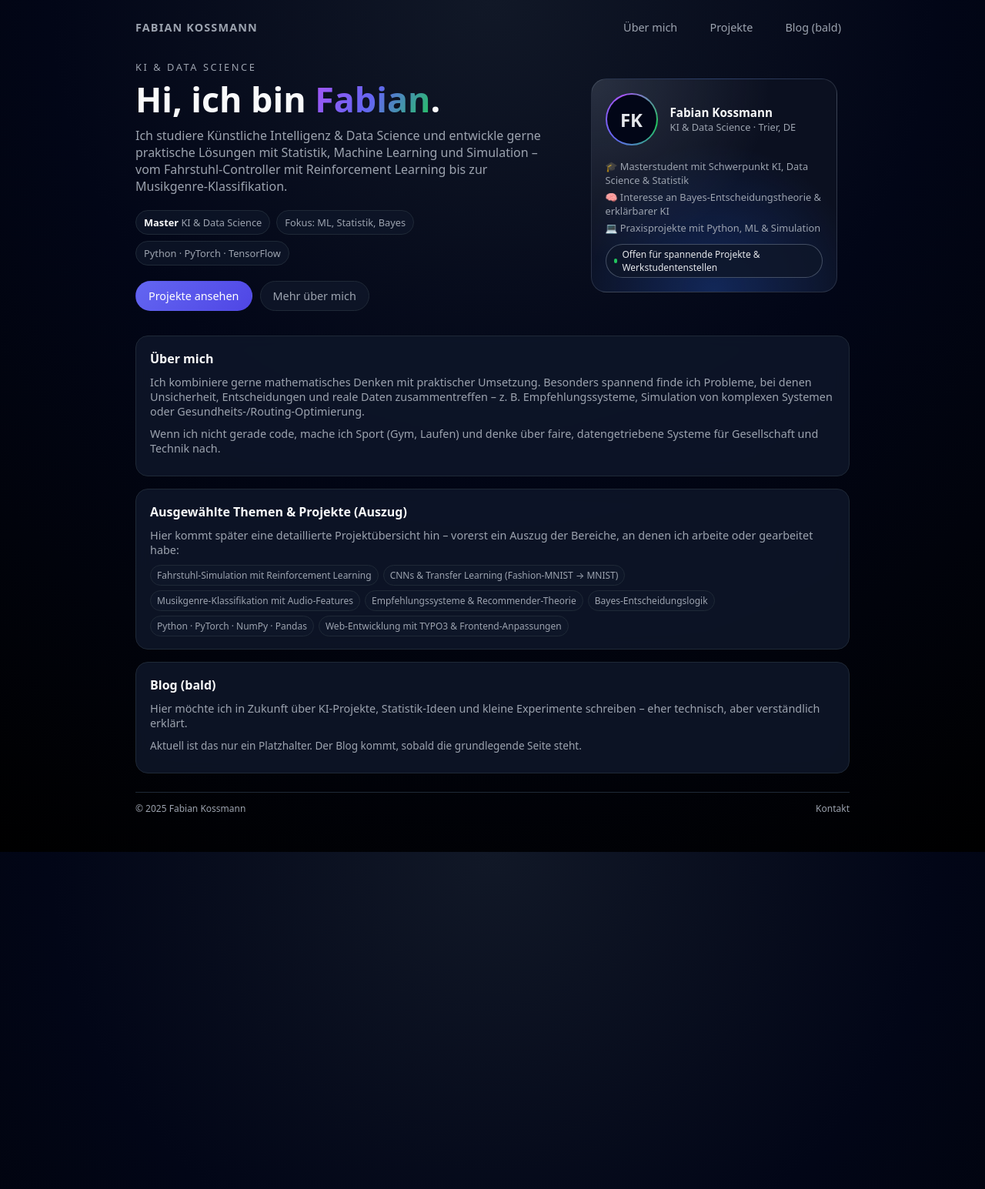
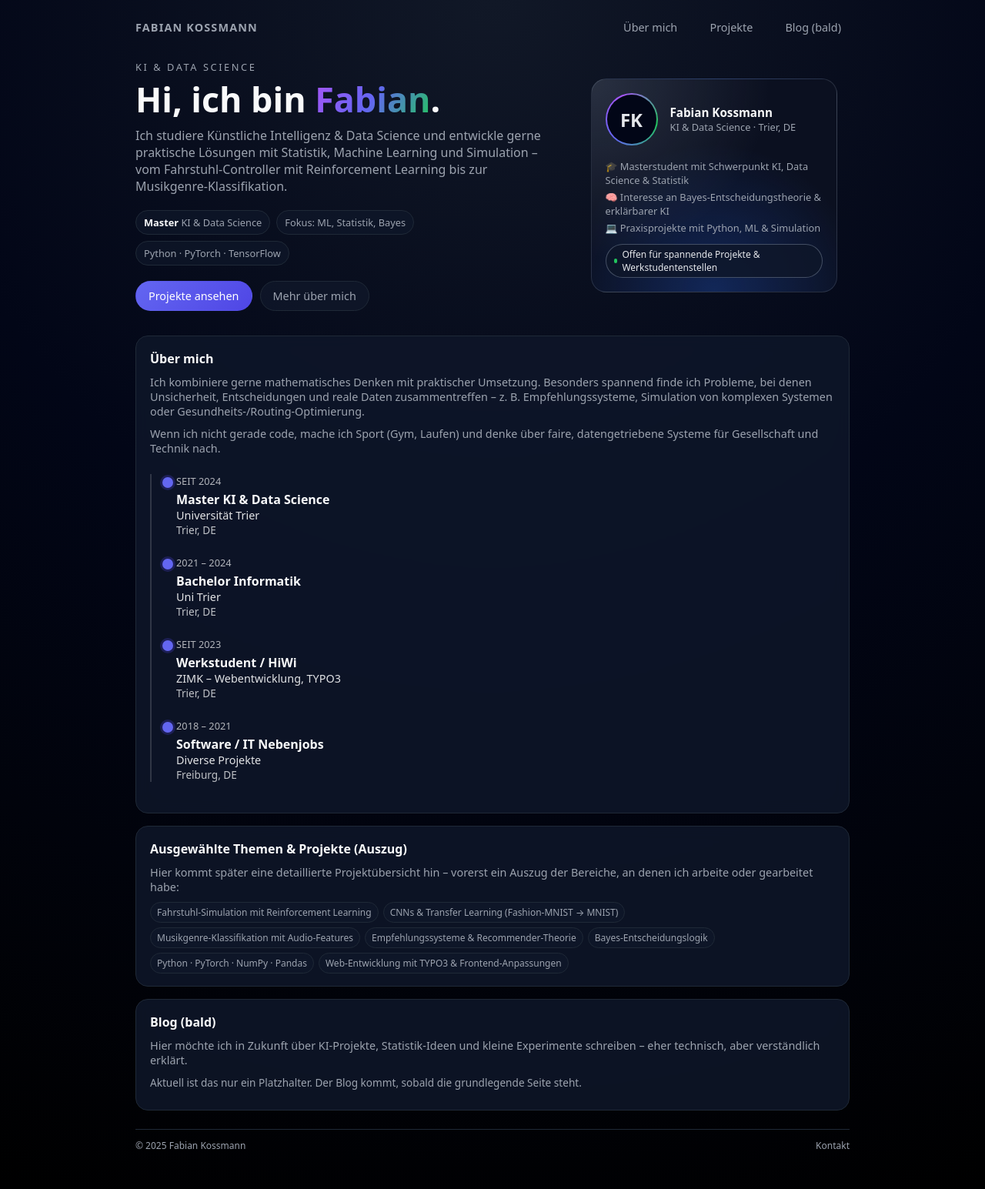
Before and after one commit to kossmanf/fabians-website, a Jekyll site: the page built from index.md, in a window 1280 px wide. Shown: the whole page at 77% size. Built offline with Jekyll 4.4.1, drawn with Linux system fonts in a browser that asks for light colours.

Commit message:
updated cv

```diff
--- a/_layouts/default.html
+++ b/_layouts/default.html
@@ -0,0 +1,152 @@
+---
+---
+<!DOCTYPE html>
+<html lang="de">
+<head>
+    <meta charset="UTF-8">
+    <meta name="viewport" content="width=device-width, initial-scale=1.0">
+    <title>{{ site.title }}</title>
+    <link rel="stylesheet" href="assets/css/style.css">
+</head>
+<body>
+    <div class="page">
+        <header>
+            <div class="logo">FABIAN&nbsp;KOSSMANN</div>
+            <nav>
+                <a href="#about">Über mich</a>
+                <a href="#projects">Projekte</a>
+                <a href="#blog">Blog (bald)</a>
+            </nav>
+        </header>
+
+        <main>
+            <section class="hero">
+                <div class="hero-left">
+                    <div class="hero-eyebrow">KI & Data Science</div>
+                    <h1>Hi, ich bin <span>Fabian</span>.</h1>
+                    <p class="hero-sub">
+                        Ich studiere Künstliche Intelligenz & Data Science und entwickle gerne
+                        praktische Lösungen mit Statistik, Machine Learning und Simulation –
+                        vom Fahrstuhl-Controller mit Reinforcement Learning bis zur Musikgenre-Klassifikation.
+                    </p>
+
+                    <div class="badges">
+                        <div class="badge"><strong>Master</strong> KI & Data Science</div>
+                        <div class="badge">Fokus: ML, Statistik, Bayes</div>
+                        <div class="badge">Python · PyTorch · TensorFlow</div>
+                    </div>
+
+                    <div class="hero-actions">
+                        <a href="#projects" class="btn btn-primary">Projekte ansehen</a>
+                        <a href="#about" class="btn btn-ghost">Mehr über mich</a>
+                    </div>
+                </div>
+
+                <div class="hero-right">
+                    <div class="card">
+                        <div class="avatar-wrapper">
+                            <div class="avatar">
+                                <div class="avatar-inner">
+                                    FK
+                                    <!-- später: <img src="assets/img/fabian.jpg" alt="Foto von Fabian" style="width:100%;height:100%;border-radius:999px;object-fit:cover;"> -->
+                                </div>
+                            </div>
+                            <div>
+                                <div class="avatar-text-title">Fabian Kossmann</div>
+                                <div class="avatar-text-sub">KI & Data Science · Trier, DE</div>
+                            </div>
+                        </div>
+
+                        <ul class="meta-list">
+                            <li>🎓 Masterstudent mit Schwerpunkt KI, Data Science & Statistik</li>
+                            <li>🧠 Interesse an Bayes-Entscheidungstheorie & erklärbarer KI</li>
+                            <li>💻 Praxisprojekte mit Python, ML & Simulation</li>
+                        </ul>
+
+                        <div class="pill">
+                            <span class="pill-dot"></span>
+                            Offen für spannende Projekte & Werkstudentenstellen
+                        </div>
+                    </div>
+                </div>
+            </section>
+
+            <section id="about" class="section" style="margin-bottom: 16px;">
+                <h2>Über mich</h2>
+                <p>
+                    Ich kombiniere gerne mathematisches Denken mit praktischer Umsetzung.
+                    Besonders spannend finde ich Probleme, bei denen Unsicherheit, Entscheidungen
+                    und reale Daten zusammentreffen – z.&nbsp;B. Empfehlungssysteme, Simulation
+                    von komplexen Systemen oder Gesundheits-/Routing-Optimierung.
+                </p>
+                <p>
+                    Wenn ich nicht gerade code, mache ich Sport (Gym, Laufen) und denke über
+                    faire, datengetriebene Systeme für Gesellschaft und Technik nach.
+                </p>
+
+                <div class="cv-timeline">
+                    {% for item in page.cv_entries %}
+                        <div class="cv-item">
+                            <div class="cv-bubble"></div>
+                            <div class="cv-content">
+                                <div class="cv-year">{{ item.year }}</div>
+                                <div class="cv-title">{{ item.title }}</div>
+
+                                {% if item.subtitle %}
+                                    <div class="cv-subtitle">{{ item.subtitle }}</div>
+                                {% endif %}
+
+                                {% if item.location %}
+                                    <div class="cv-location">{{ item.location }}</div>
+                                {% endif %}
+                            </div>
+                        </div>
+                    {% endfor %}
+                </div>
+            </section>
+
+
+            <section id="projects" class="section" style="margin-bottom: 16px;">
+                <h2>Ausgewählte Themen & Projekte (Auszug)</h2>
+                <p>
+                    Hier kommt später eine detaillierte Projektübersicht hin – vorerst ein Auszug
+                    der Bereiche, an denen ich arbeite oder gearbeitet habe:
+                </p>
+                <div class="tags">
+                    <div class="tag">Fahrstuhl-Simulation mit Reinforcement Learning</div>
+                    <div class="tag">CNNs & Transfer Learning (Fashion-MNIST → MNIST)</div>
+                    <div class="tag">Musikgenre-Klassifikation mit Audio-Features</div>
+                    <div class="tag">Empfehlungssysteme & Recommender-Theorie</div>
+                    <div class="tag">Bayes-Entscheidungslogik</div>
+                    <div class="tag">Python · PyTorch · NumPy · Pandas</div>
+                    <div class="tag">Web-Entwicklung mit TYPO3 & Frontend-Anpassungen</div>
+                </div>
+            </section>
+
+            <section id="blog" class="section">
+                <h2>Blog (bald)</h2>
+                <p>
+                    Hier möchte ich in Zukunft über KI-Projekte, Statistik-Ideen und kleine Experimente
+                    schreiben – eher technisch, aber verständlich erklärt.
+                </p>
+                <p style="font-size:0.85rem;color:var(--muted);">
+                    Aktuell ist das nur ein Platzhalter. Der Blog kommt, sobald die grundlegende Seite steht.
+                </p>
+            </section>
+        </main>
+
+        <footer>
+            <div>© <span id="year"></span> Fabian Kossmann</div>
+            <div>
+                <a href="mailto:info@fabian-kossmann.de">Kontakt</a>
+                <!-- später: <a href="/impressum.html">Impressum</a> -->
+            </div>
+        </footer>
+    </div>
+
+    <script>
+        // Aktuelles Jahr im Footer setzen
+        document.getElementById('year').textContent = new Date().getFullYear();
+    </script>
+</body>
+</html>
--- a/assets/css/style.css
+++ b/assets/css/style.css
@@ -306,6 +306,11 @@ footer a:hover {
 }
 
 
+
+
+
+
+
 .blog-gallery {
     display: flex;
     flex-direction: column;
@@ -320,3 +325,53 @@ footer a:hover {
     border-radius: 12px;
     box-shadow: 0 4px 12px rgba(0,0,0,0.1);
 }
+
+
+
+
+.cv-timeline {
+    margin-top: 24px;
+    border-left: 2px solid rgba(255,255,255,0.15);
+    padding-left: 24px;
+}
+
+.cv-item {
+    position: relative;
+    margin-bottom: 24px;
+    padding-left: 8px;
+}
+
+.cv-bubble {
+    position: absolute;
+    left: -10px;
+    top: 4px;
+    width: 14px;
+    height: 14px;
+    background: var(--accent, #4f46e5);
+    border-radius: 999px;
+    box-shadow: 0 0 0 3px rgba(79,70,229,0.25);
+}
+
+.cv-content {}
+
+.cv-year {
+    font-size: 0.8rem;
+    opacity: 0.7;
+    text-transform: uppercase;
+    margin-bottom: 4px;
+}
+
+.cv-title {
+    font-weight: 600;
+    font-size: 1rem;
+}
+
+.cv-subtitle {
+    font-size: 0.9rem;
+    opacity: 0.9;
+}
+
+.cv-location {
+    font-size: 0.85rem;
+    opacity: 0.75;
+}
--- a/index.html
+++ /dev/null
@@ -1,131 +0,0 @@
----
----
-<!DOCTYPE html>
-<html lang="de">
-<head>
-    <meta charset="UTF-8">
-    <meta name="viewport" content="width=device-width, initial-scale=1.0">
-    <title>{{ site.title }}</title>
-    <link rel="stylesheet" href="assets/css/style.css">
-</head>
-<body>
-    <div class="page">
-        <header>
-            <div class="logo">FABIAN&nbsp;KOSSMANN</div>
-            <nav>
-                <a href="#about">Über mich</a>
-                <a href="#projects">Projekte</a>
-                <a href="#blog">Blog (bald)</a>
-            </nav>
-        </header>
-
-        <main>
-            <section class="hero">
-                <div class="hero-left">
-                    <div class="hero-eyebrow">KI & Data Science</div>
-                    <h1>Hi, ich bin <span>Fabian</span>.</h1>
-                    <p class="hero-sub">
-                        Ich studiere Künstliche Intelligenz & Data Science und entwickle gerne
-                        praktische Lösungen mit Statistik, Machine Learning und Simulation –
-                        vom Fahrstuhl-Controller mit Reinforcement Learning bis zur Musikgenre-Klassifikation.
-                    </p>
-
-                    <div class="badges">
-                        <div class="badge"><strong>Master</strong> KI & Data Science</div>
-                        <div class="badge">Fokus: ML, Statistik, Bayes</div>
-                        <div class="badge">Python · PyTorch · TensorFlow</div>
-                    </div>
-
-                    <div class="hero-actions">
-                        <a href="#projects" class="btn btn-primary">Projekte ansehen</a>
-                        <a href="#about" class="btn btn-ghost">Mehr über mich</a>
-                    </div>
-                </div>
-
-                <div class="hero-right">
-                    <div class="card">
-                        <div class="avatar-wrapper">
-                            <div class="avatar">
-                                <div class="avatar-inner">
-                                    FK
-                                    <!-- später: <img src="assets/img/fabian.jpg" alt="Foto von Fabian" style="width:100%;height:100%;border-radius:999px;object-fit:cover;"> -->
-                                </div>
-                            </div>
-                            <div>
-                                <div class="avatar-text-title">Fabian Kossmann</div>
-                                <div class="avatar-text-sub">KI & Data Science · Trier, DE</div>
-                            </div>
-                        </div>
-
-                        <ul class="meta-list">
-                            <li>🎓 Masterstudent mit Schwerpunkt KI, Data Science & Statistik</li>
-                            <li>🧠 Interesse an Bayes-Entscheidungstheorie & erklärbarer KI</li>
-                            <li>💻 Praxisprojekte mit Python, ML & Simulation</li>
-                        </ul>
-
-                        <div class="pill">
-                            <span class="pill-dot"></span>
-                            Offen für spannende Projekte & Werkstudentenstellen
-                        </div>
-                    </div>
-                </div>
-            </section>
-
-            <section id="about" class="section" style="margin-bottom: 16px;">
-                <h2>Über mich</h2>
-                <p>
-                    Ich kombiniere gerne mathematisches Denken mit praktischer Umsetzung.
-                    Besonders spannend finde ich Probleme, bei denen Unsicherheit, Entscheidungen
-                    und reale Daten zusammentreffen – z.&nbsp;B. Empfehlungssysteme, Simulation
-                    von komplexen Systemen oder Gesundheits-/Routing-Optimierung.
-                </p>
-                <p>
-                    Wenn ich nicht gerade code, mache ich Sport (Gym, Laufen) und denke über
-                    faire, datengetriebene Systeme für Gesellschaft und Technik nach.
-                </p>
-            </section>
-
-            <section id="projects" class="section" style="margin-bottom: 16px;">
-                <h2>Ausgewählte Themen & Projekte (Auszug)</h2>
-                <p>
-                    Hier kommt später eine detaillierte Projektübersicht hin – vorerst ein Auszug
-                    der Bereiche, an denen ich arbeite oder gearbeitet habe:
-                </p>
-                <div class="tags">
-                    <div class="tag">Fahrstuhl-Simulation mit Reinforcement Learning</div>
-                    <div class="tag">CNNs & Transfer Learning (Fashion-MNIST → MNIST)</div>
-                    <div class="tag">Musikgenre-Klassifikation mit Audio-Features</div>
-                    <div class="tag">Empfehlungssysteme & Recommender-Theorie</div>
-                    <div class="tag">Bayes-Entscheidungslogik</div>
-                    <div class="tag">Python · PyTorch · NumPy · Pandas</div>
-                    <div class="tag">Web-Entwicklung mit TYPO3 & Frontend-Anpassungen</div>
-                </div>
-            </section>
-
-            <section id="blog" class="section">
-                <h2>Blog (bald)</h2>
-                <p>
-                    Hier möchte ich in Zukunft über KI-Projekte, Statistik-Ideen und kleine Experimente
-                    schreiben – eher technisch, aber verständlich erklärt.
-                </p>
-                <p style="font-size:0.85rem;color:var(--muted);">
-                    Aktuell ist das nur ein Platzhalter. Der Blog kommt, sobald die grundlegende Seite steht.
-                </p>
-            </section>
-        </main>
-
-        <footer>
-            <div>© <span id="year"></span> Fabian Kossmann</div>
-            <div>
-                <a href="mailto:info@fabian-kossmann.de">Kontakt</a>
-                <!-- später: <a href="/impressum.html">Impressum</a> -->
-            </div>
-        </footer>
-    </div>
-
-    <script>
-        // Aktuelles Jahr im Footer setzen
-        document.getElementById('year').textContent = new Date().getFullYear();
-    </script>
-</body>
-</html>
--- /dev/null
+++ b/index.md
@@ -0,0 +1,23 @@
+---
+layout: default
+cv_entries:
+  - year: "seit 2024"
+    title: "Master KI & Data Science"
+    subtitle: "Universität Trier"
+    location: "Trier, DE"
+
+  - year: "2021 – 2024"
+    title: "Bachelor Informatik"
+    subtitle: "Uni Trier"
+    location: "Trier, DE"
+
+  - year: "seit 2023"
+    title: "Werkstudent / HiWi"
+    subtitle: "ZIMK – Webentwicklung, TYPO3"
+    location: "Trier, DE"
+
+  - year: "2018 – 2021"
+    title: "Software / IT Nebenjobs"
+    subtitle: "Diverse Projekte"
+    location: "Freiburg, DE"
+---
```
Also changed, not shown: _layouts/about.html (added, +135 -0 lines), about.md (added, +40 -0 lines), about.html (deleted).
